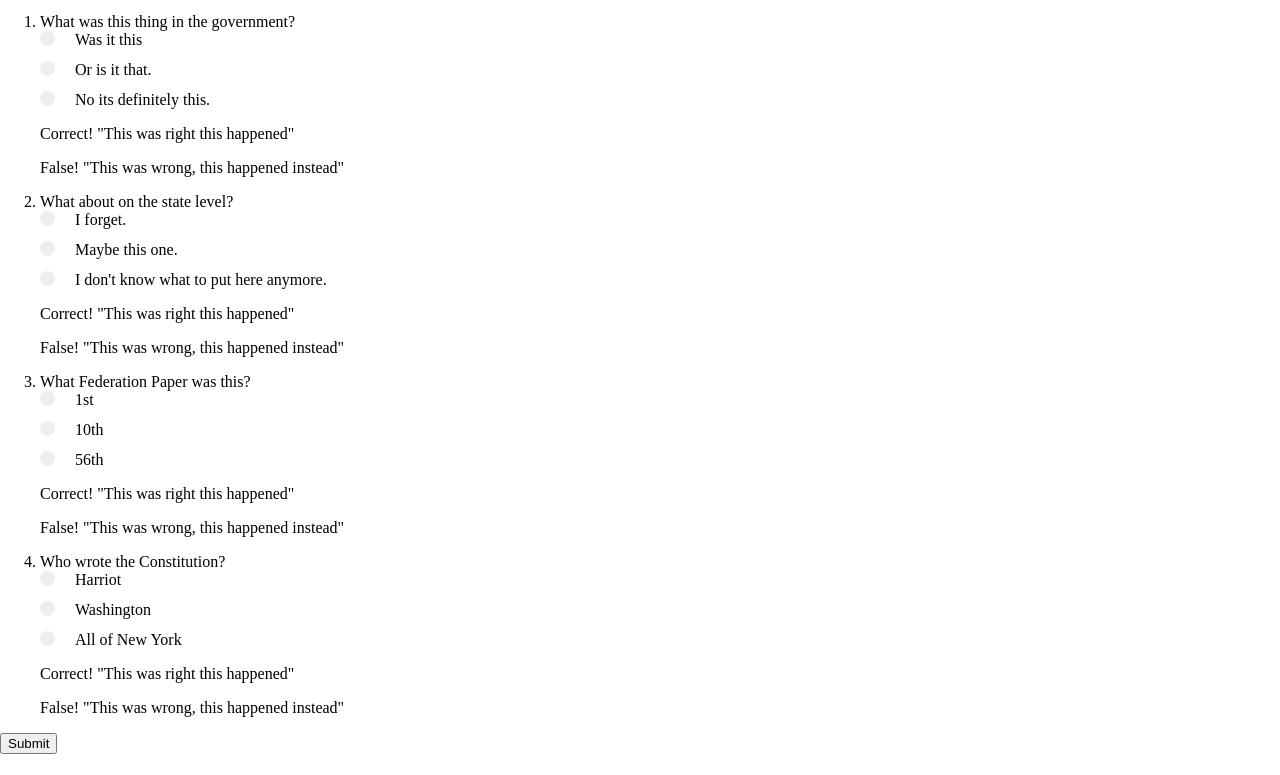
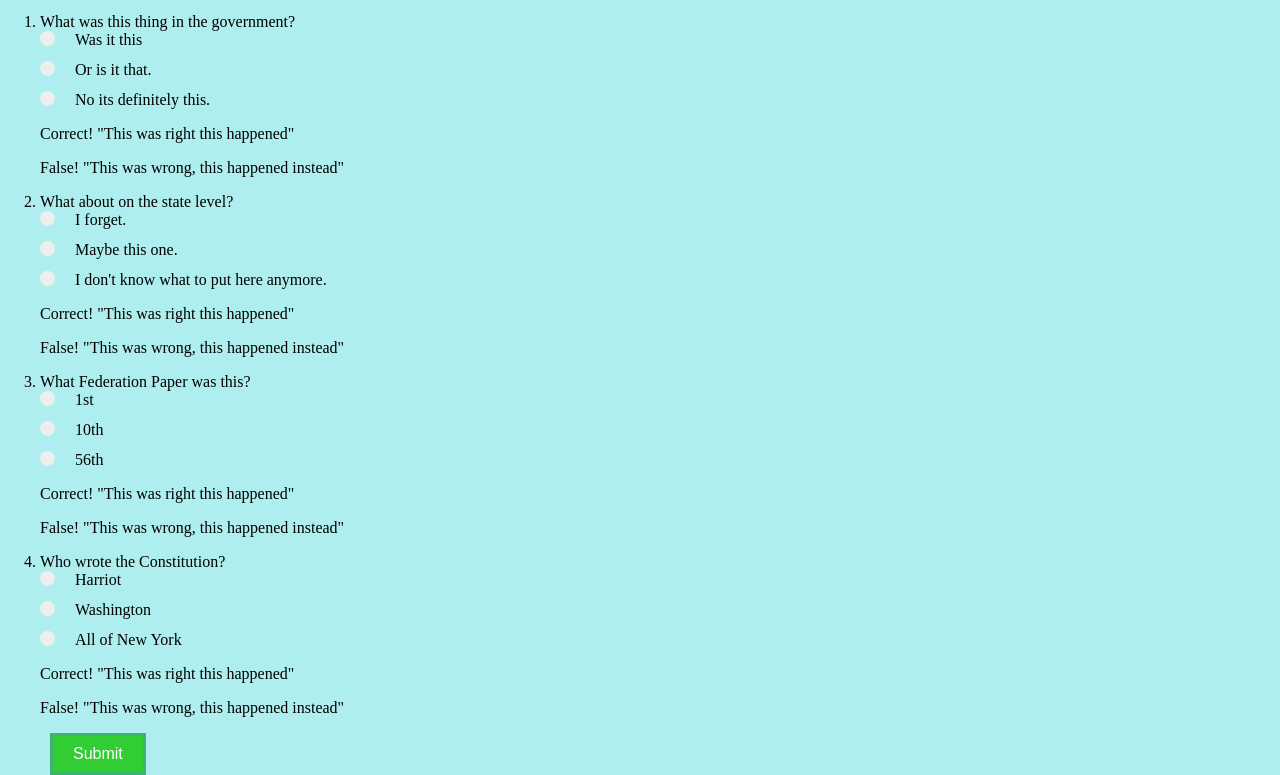
Before and after one commit to LucaCC/reimagined-memory, a plain HTML site: page index.html in a window 1280 px wide. Shown: the part 90-865 px from the top of the page. Before the commit the page ends 844 px from the top, so only its background shows below. Drawn offline with nearby package versions, Linux system fonts and the light colour scheme.

Commit message:
Updated CSS with old colors

```diff
--- a/CSSQA.css
+++ b/CSSQA.css
@@ -8,6 +8,19 @@ body{
 	margin:0;
 	padding:0;
 	border:0;
+	background-color: paleturquoise;
+}
+
+.button{
+	background-color: limegreen;
+	border:3px solid mediumseagreen;
+	color: white;
+	padding: 9px 20px;
+	text-align: center;
+	text-decoration: none;
+	display: inline-block;
+	font-size: 16px;
+	margin-left: 50px;
 }
 
 .container {
```
